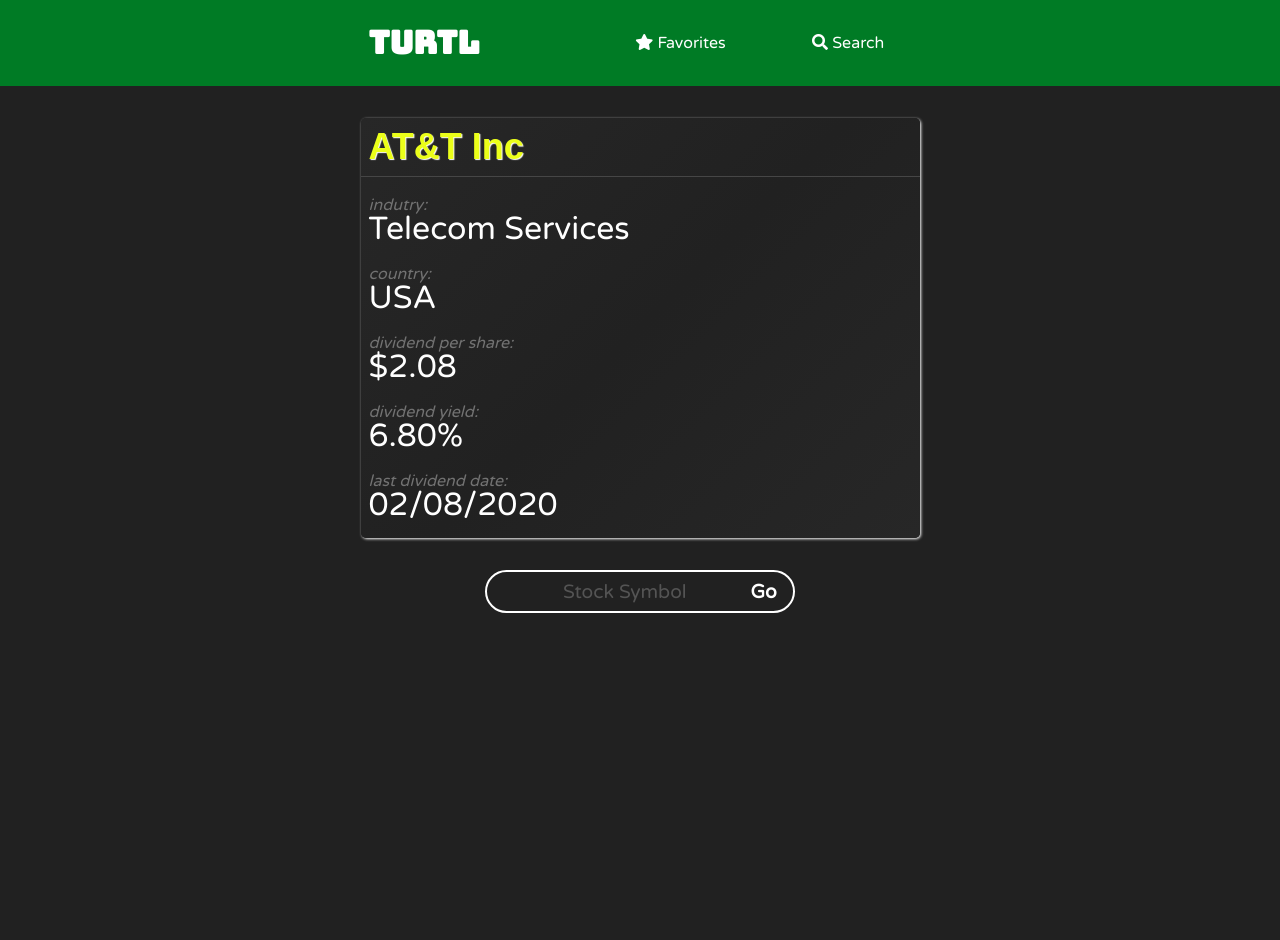
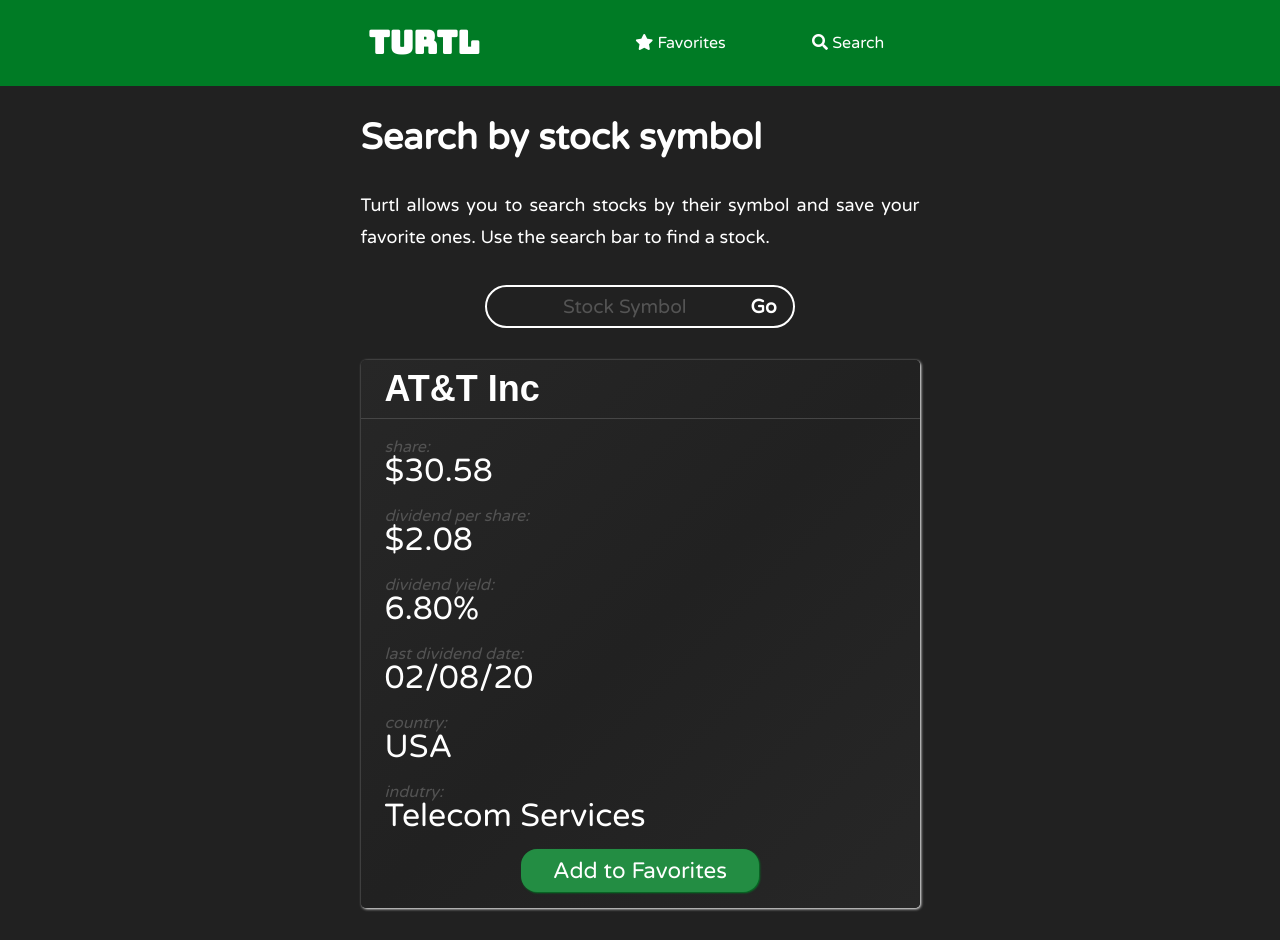
Before and after one commit to luccarizzi/ajax-project, a website: page index.html in a window 1280 px wide. Before the commit the page ends 800 px from the top, so only its background shows below. Drawn offline with Linux system fonts and the light colour scheme.

Commit message:
Add a save button to the end of the detail-view. #3

```diff
--- a/css/styles.css
+++ b/css/styles.css
@@ -16,6 +16,10 @@
 
 .justify-center {
   justify-content: center;
+}
+
+.justify-between {
+  justify-content: space-between;
 }
 
 .align-center {
@@ -173,6 +177,7 @@
   box-shadow: 1px 1px 2px #A61700;
 }
 
+.save-button:active,
 .close-modal-button:active {
   transform: translateY(1px);
 }
@@ -194,19 +199,39 @@
 
 .symbol-title {
   font-size: 36px;
-  margin: 0.5rem 0;
+  margin: 0.5rem 1rem;
   font-family: sans-serif;
-  color: #ebff19;
-  text-shadow: 1px 1px 1px #ffffff;
+  color: #ffffff;
+  /* text-shadow: 4px 4px 5px #162EAE; */
 }
 
 .tag {
-  color: #727272;
+  color: #535353;
   text-transform: lowercase;
   font-style: italic;
+  margin-left: 1rem;
 }
 
 .data {
   color: #ffffff;
   font-size: 2rem;
+  margin-left: 1rem;
 }
+
+.save-button {
+  outline: none;
+  background-color: #238D43;
+  color: #ffffff;
+  padding: 0.5rem 2rem;
+  border-radius: 1rem;
+  font-size: 1.4rem;
+  font-family: 'Varela Round', sans-serif;
+  box-shadow: 1px 1px 2px #007B25;
+  margin-bottom: 1rem;
+}
+
+.save-button:focus,
+.save-button:hover {
+  background-color: #004615;
+  box-shadow: 1px 1px 2px #002b0d;
+}
--- a/index.html
+++ b/index.html
@@ -43,21 +43,8 @@
   <main>
     <div class="container">
 
-      <section class="flex wrap font-white detail-container">
-        <div class="column-1">
-          <h1 class="symbol-title">AT&T Inc</h1>
-        </div>
-        <div class="column-1">
-          <p><span class="tag">Indutry:</span><br><span class="data">Telecom Services</span></p>
-          <p><span class="tag">Country:</span><br><span class="data">USA</span></p>
-          <p><span class="tag">Dividend per share:</span><br><span class="data">$2.08</span></p>
-          <p><span class="tag">Dividend Yield:</span><br><span class="data">6.80%</span></p>
-          <p><span class="tag">Last Dividend Date:</span><br><span class="data">02/08/2020</span></p>
-        </div>
-      </section>
-
-      <section style="display: ">
-        <div class="column-1 font-white" style="display: none;">
+      <section>
+        <div class="column-1 font-white">
           <h1 class="title">Search by stock symbol</h1>
           <p class="subtitle">
             Turtl allows you to search stocks by their symbol and save your favorite ones.
@@ -80,6 +67,25 @@
           </div>
         </form>
       </section>
+
+      <section class="flex wrap font-white detail-container">
+        <div class="column-1">
+          <h1 class="symbol-title">AT&T Inc</h1>
+        </div>
+        <div class="column-1">
+          <p><span class="tag">Share:</span><br><span class="data">$30.58</span></p>
+          <p><span class="tag">Dividend per share:</span><br><span class="data">$2.08</span></p>
+          <p><span class="tag">Dividend Yield:</span><br><span class="data">6.80%</span></p>
+          <p><span class="tag">Last Dividend Date:</span><br><span class="data">02/08/20</span></p>
+          <p><span class="tag">Country:</span><br><span class="data">USA</span></p>
+          <p><span class="tag">Indutry:</span><br><span class="data">Telecom Services</span></p>
+          <div class="flex justify-center">
+            <a href="#" class="save-button">Add to Favorites</a>
+          </div>
+        </div>
+      </section>
+
+
     </div>
   </main>
   <script src="js/data.js"></script>
--- a/js/data.js
+++ b/js/data.js
@@ -2,5 +2,5 @@
 
 var data = {
   stocks: [],
-  data-view: ''
+  dataview: ''
 }
--- a/js/main.js
+++ b/js/main.js
@@ -43,7 +43,7 @@
         dividendYield: request.DividendYield,
         dividendDate: request.DividendDate
       }
-      stocks.push(stockInfo);
+      console.log(stockInfo);
       document.forms["search-symbol-form"].reset();
     }
   })
```
